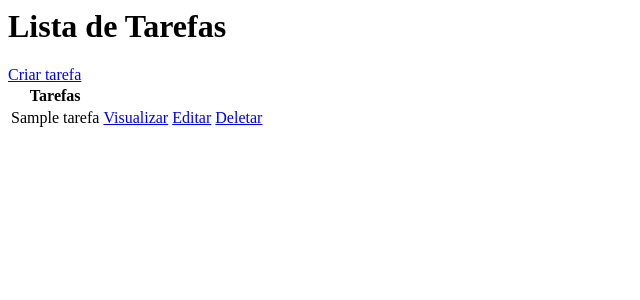
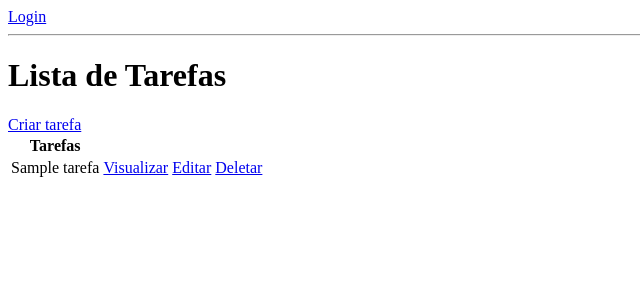
Before and after one commit to msdrum/to-do-list-django, a Django app: page / in a window 1280 px wide. Shown: the top 300 px of the page, without its empty margins (0-640 px from the left). Run offline with Django 5.2, Linux system fonts and the light colour scheme; tables that the repository leaves empty hold one stand-in row (values such as "Sample post").

Commit message:
login function done

```diff
--- a/todo_list/base/templates/base/lista_tarefas.html
+++ b/todo_list/base/templates/base/lista_tarefas.html
@@ -1,4 +1,15 @@
+
+
+{% if request.user.is_authenticated %}
+    <p>{{request.user}}</p>
+    <a href="">Sair</a>
+    {% else %}
+    <a href="{% url 'login' %}">Login</a>
+{% endif %}
+
+<hr>
 <h1>Lista de Tarefas</h1>
+
 <a href="{% url 'criar-tarefa' %}">Criar tarefa</a>
 
 <table>
--- a/todo_list/base/urls.py
+++ b/todo_list/base/urls.py
@@ -1,8 +1,13 @@
 from django.urls import path
-from . views import Lista_tarefas, Detalhe_tarefa, Criar_tarefa, Editar_tarefa, Deletar_tarefa
+from . views import Lista_tarefas, Detalhe_tarefa, Criar_tarefa, Editar_tarefa, Deletar_tarefa, Pagina_login
 
 
 urlpatterns = [
+     path('login/',
+         Pagina_login.as_view(),
+         name='login'
+    ),
+
     path('',
          Lista_tarefas.as_view(),
          name='tarefas'
--- a/todo_list/base/views.py
+++ b/todo_list/base/views.py
@@ -3,8 +3,19 @@ from django.views.generic.list import ListView
 from django.views.generic.detail import DetailView
 from django.views.generic.edit import CreateView, UpdateView, DeleteView
 from django.urls import reverse_lazy
+
+from django.contrib.auth.views import LoginView
+
 from . models import Tarefa
 # Create your views here.
+
+class Pagina_login(LoginView):
+    template_name = 'base/login.html'
+    fields = '__all__'
+    redirect_authenticated_user = True
+
+    def get_success_url(self):
+        return reverse_lazy('tarefas')
 
 class Lista_tarefas(ListView):
     model = Tarefa
```
Also changed, not shown: todo_list/base/templates/base/login.html (added, +9 -0 lines).
